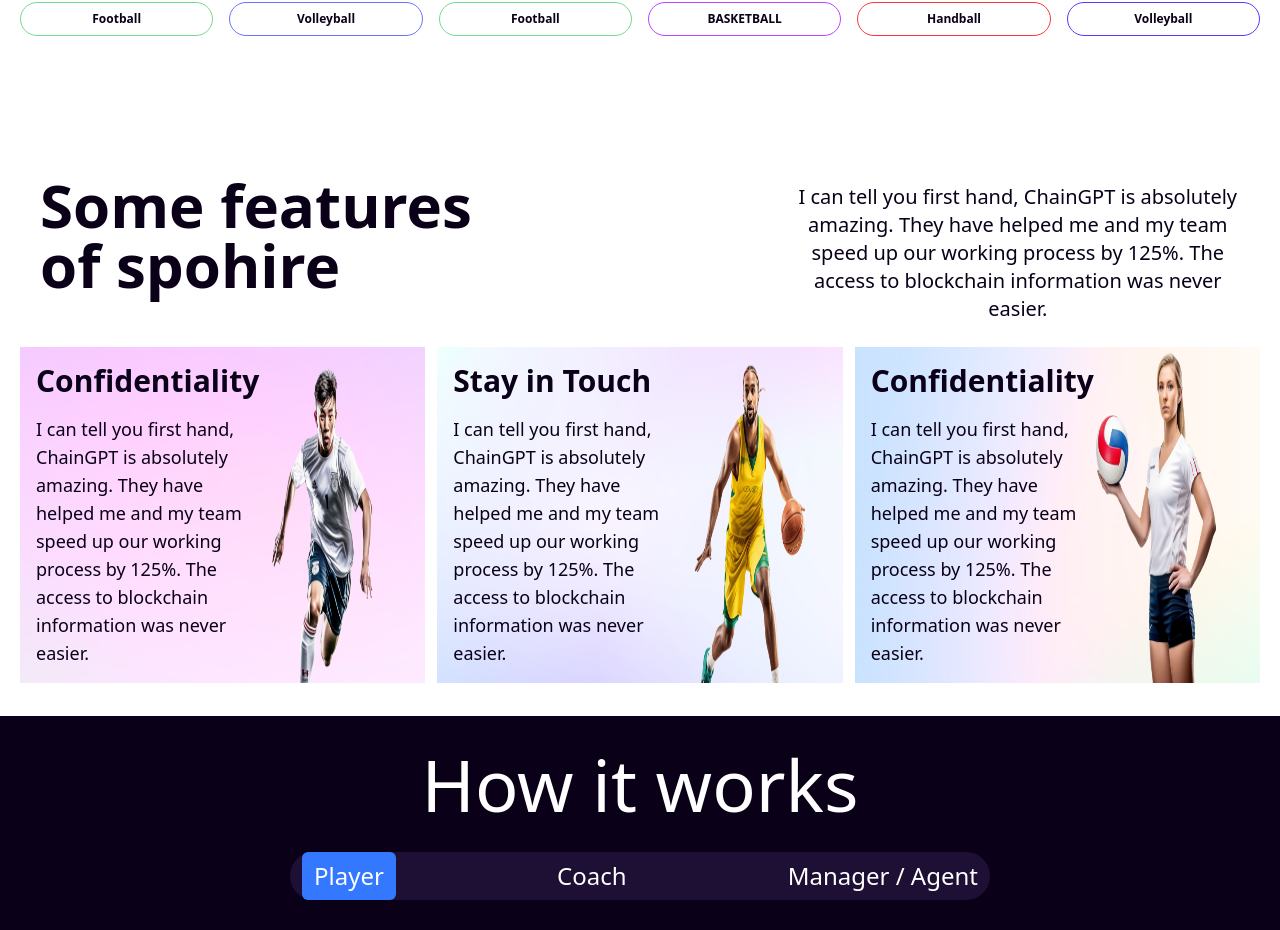
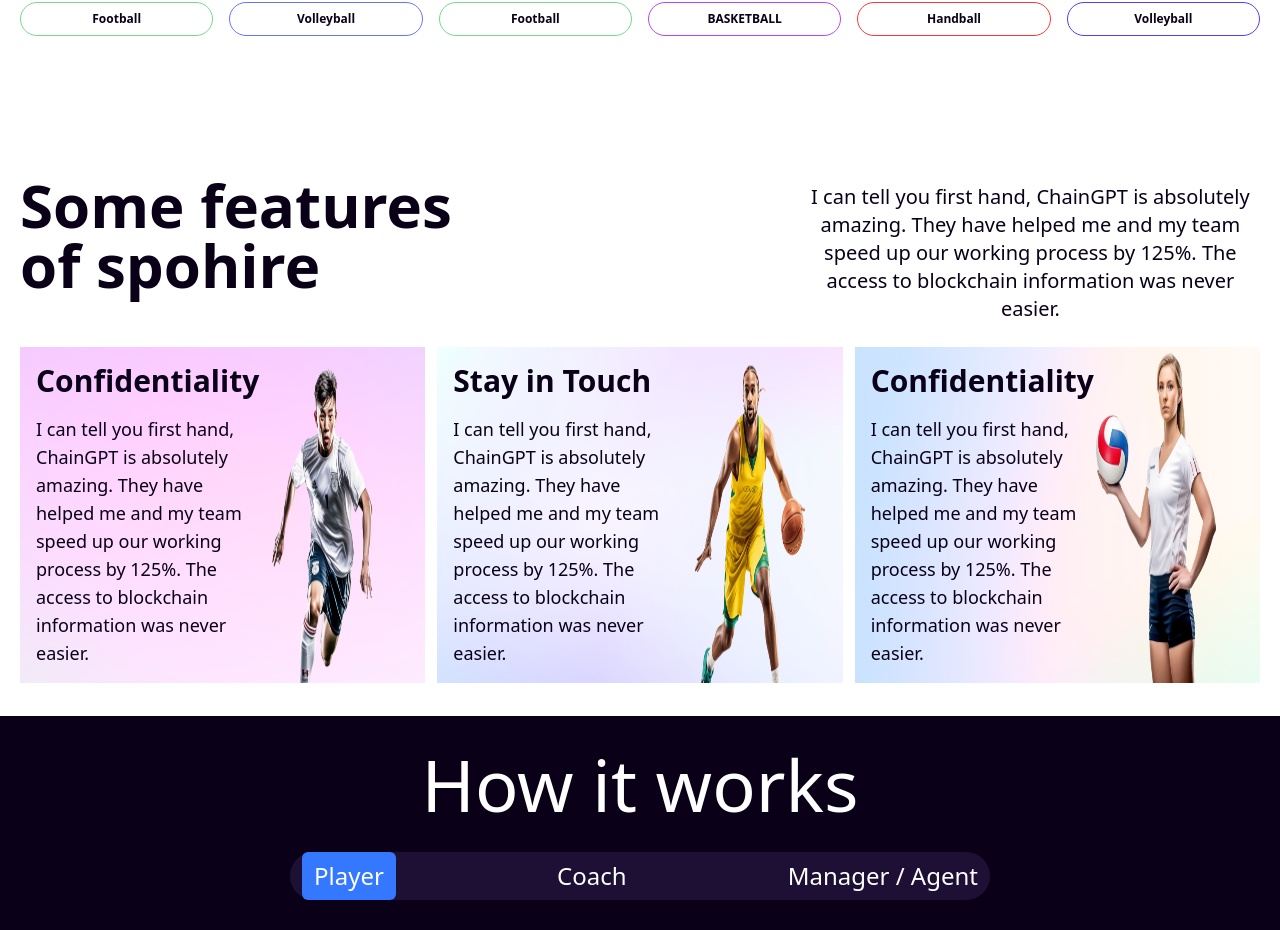
Before and after one commit to mdrakibmia99/spohire-v2, a React (Vite) app: page / in a window 1280 px wide. Shown: the part 940-1870 px from the top of the page. Built offline with nearby package versions, Linux system fonts and the light colour scheme.

Commit message:
update some feature

```diff
--- a/src/components/Features/Featuretitle.jsx
+++ b/src/components/Features/Featuretitle.jsx
@@ -1,6 +1,6 @@
 const Featuretitle = () => {
     return (
-        <div className="w-full block md:flex justify-between mx-0 md:px-5 pt-2 md:pt-10">
+        <div className="w-full block md:flex justify-between mx-0  pt-2 md:pt-10">
             <div className="text-2xl lg:text-6xl font-bold w-4/6  px-0  text-center md:text-start mx-auto">
 
                 <h1 className="w-full md:w-10/12">Some features of spohire</h1>
```
